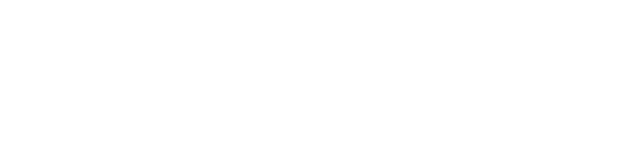
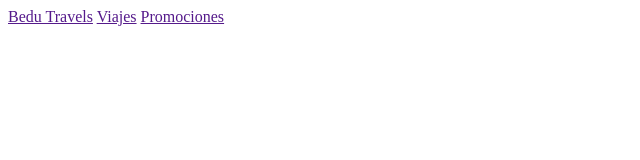
Before and after one commit to Mariorrocha/BedutravelsFS052019, a plain HTML site: page index.html in a window 1280 px wide. Shown: the whole page, without its empty margins (0-640 px from the left). Drawn offline with Linux system fonts and the light colour scheme.

Commit message:
Se creo NavBar

```diff
--- a/index.html
+++ b/index.html
@@ -2,11 +2,16 @@
 <html lang="en">
 <head>
     <meta charset="UTF-8">
-    <meta name="viewport" content="width=device-width, initial-scale=1.0">
+    <meta name="viewport" content="width=<device-width>, initial-scale=1.0">
     <meta http-equiv="X-UA-Compatible" content="ie=edge">
     <title>Document</title>
 </head>
 <body>
+    <nav>
 
+        <a href="">Bedu Travels</a>
+        <a href="">Viajes</a>
+        <a href="">Promociones</a>
+    </nav>
 </body>
 </html>
```
